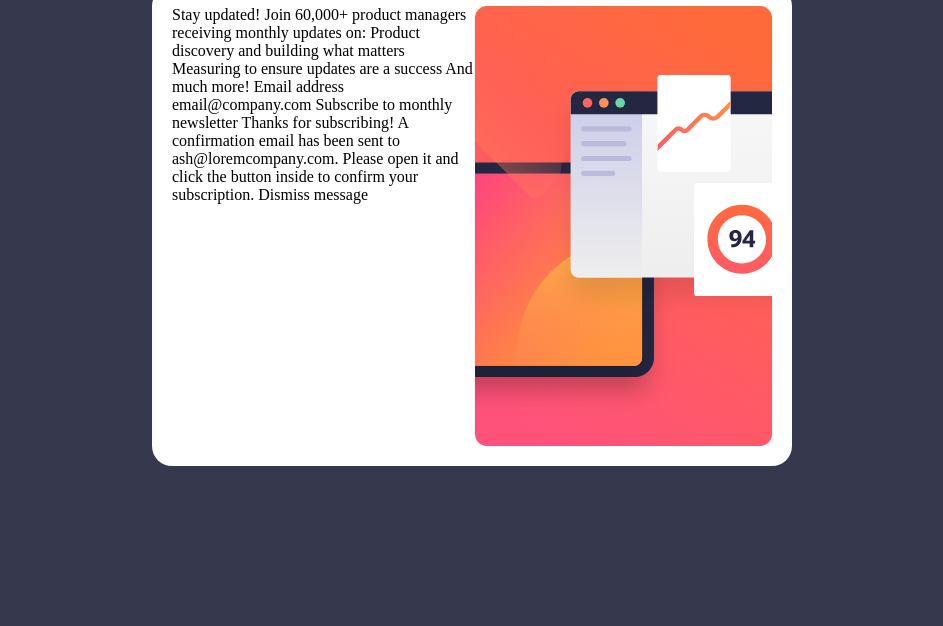
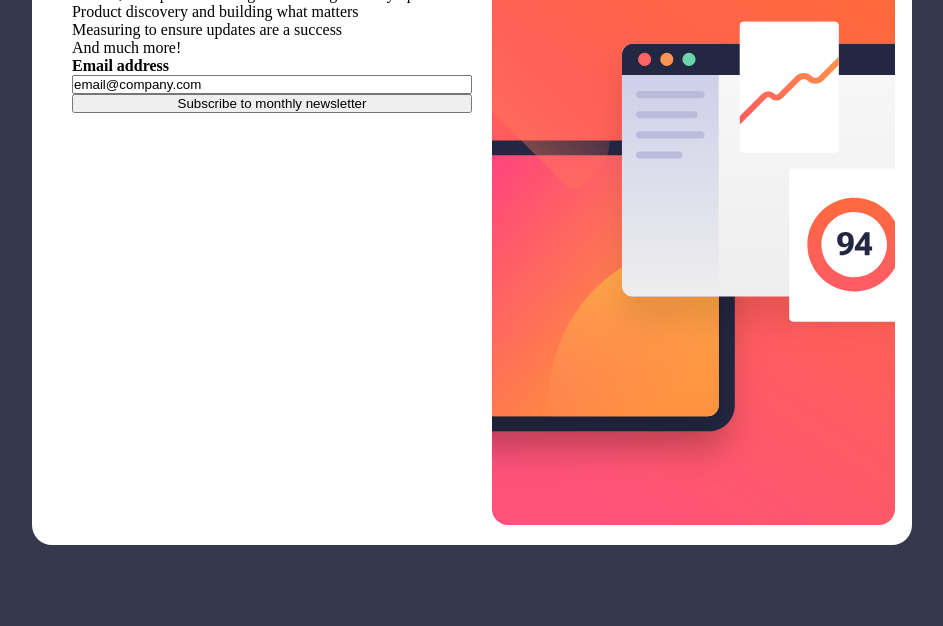
Before and after one commit to DeVerao/newsletter-sign-up-with-success-message-main, a plain HTML site: page index.html in a window 1280 px wide. Shown: the part 174-800 px from the top of the page, without its empty margins (168-1111 px from the left). Drawn offline with Linux system fonts and the light colour scheme.

Commit message:
tags added

```diff
--- a/index.html
+++ b/index.html
@@ -4,56 +4,41 @@
 <head>
   <meta charset="UTF-8">
   <meta name="viewport" content="width=device-width, initial-scale=1.0">
-  <!-- displays site properly based on user's device -->
 
   <link rel="icon" type="image/png" sizes="32x32" href="./assets/images/favicon-32x32.png">
+
   <link rel="stylesheet" href="style.css">
 
   <title>Frontend Mentor | Newsletter sign-up form with success message</title>
 
-  <!-- Feel free to remove these styles or customise in your own stylesheet 👍 -->
-  <style>
-    .attribution {
-      font-size: 11px;
-      text-align: center;
-    }
-
-    .attribution a {
-      color: hsl(228, 45%, 44%);
-    }
-  </style>
 </head>
 
 <body>
 
   <div class="container">
+    <div class="newsletter">
+      <h1>Stay updated!</h1>
 
-    Stay updated!
+      <p>Join 60,000+ product managers receiving monthly updates on:</p>
 
-    Join 60,000+ product managers receiving monthly updates on:
+      <p>Product discovery and building what matters</p>
+      <p>Measuring to ensure updates are a success</p>
+      <p>And much more!</p>
 
-    Product discovery and building what matters
-    Measuring to ensure updates are a success
-    And much more!
+      <h4>Email address</h4>
+      <input type="email" value="email@company.com">
 
-    Email address
-    email@company.com
+      <button>Subscribe to monthly newsletter</button>
 
-    Subscribe to monthly newsletter
+      <!-- Thanks for subscribing!
 
-    <!-- Sign-up form end -->
+      A confirmation email has been sent to ash@loremcompany.com.
+      Please open it and click the button inside to confirm your subscription.
 
-    <!-- Success message start -->
-
-    Thanks for subscribing!
-
-    A confirmation email has been sent to ash@loremcompany.com.
-    Please open it and click the button inside to confirm your subscription.
-
-    Dismiss message
+      Dismiss message -->
+    </div>
     <div id="img"><img src="assets/images/illustration-sign-up-desktop.svg" alt=""></div>
 
-    <!-- Success message end -->
   </div>
 
 </body>
--- a/style.css
+++ b/style.css
@@ -15,8 +15,6 @@ body {
 .container {
     display: flex;
     background-color: white;
-    height: 60%;
-    width: 50%;
     padding: 20px;
 
     border-radius: 20px;
@@ -25,3 +23,9 @@ body {
 #img img {
     height: 100%;
 }
+
+.newsletter {
+    display: flex;
+    flex-direction: column;
+    padding: 20px;
+}
```
